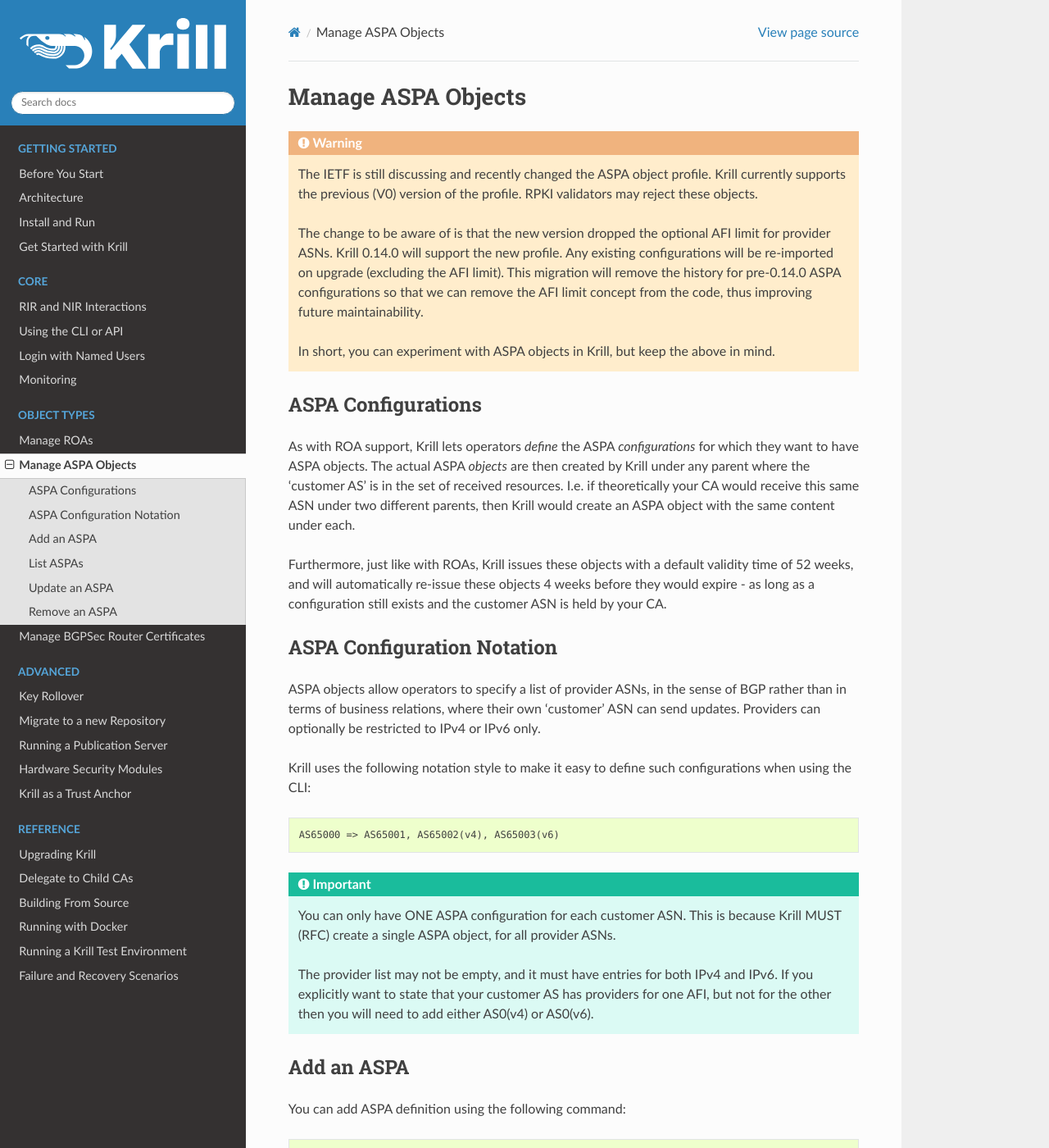
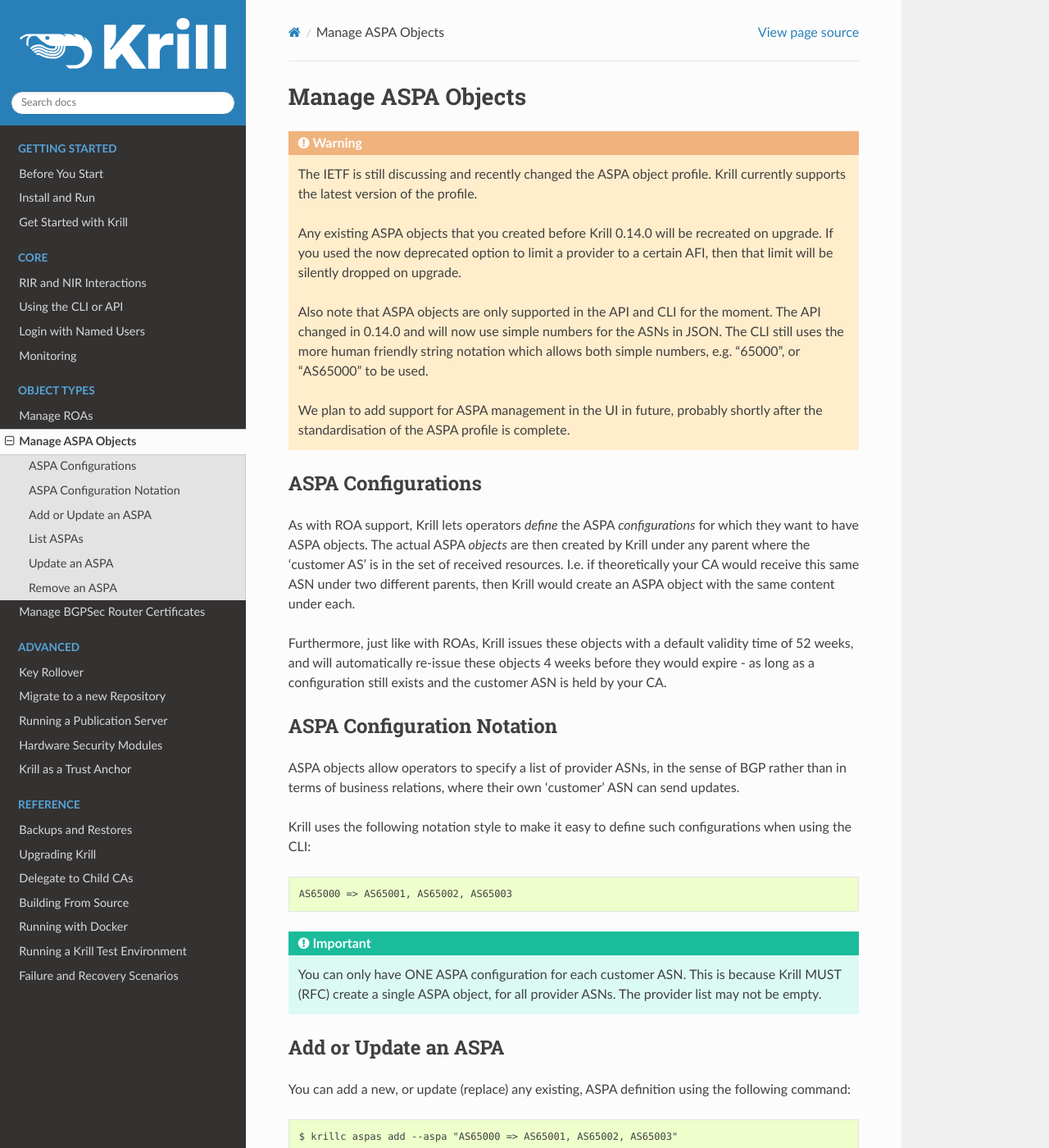
Before and after one commit to NLnetLabs/krill-manual, a Sphinx documentation site: the page built from source/manage-aspas.rst, in a window 1280 px wide and 1400 px high. Shown: the whole window at 82% size. Built offline with Sphinx 7.4.7 and the Read the Docs theme 2.0.0, drawn with Linux system fonts in a browser that asks for light colours; the version number could not be read and is left out; some of the changed text lies outside the part shown.

Commit message:
Update ASPA documentation for 0.14.0 (#26)
* Update ASPA documentation for 0.14.0
* Add rtd theme to requirements
* Remove architecture page, move cluster warning to install.
* Add information on backup/restore
* Update upgrade text and version change info.

```diff
--- a/source/index.rst
+++ b/source/index.rst
@@ -68,7 +68,6 @@
    :name: toc-getting-started
 
    before-you-start
-   architecture
    install-and-run
    get-started
 
--- a/source/manage-aspas.rst
+++ b/source/manage-aspas.rst
@@ -4,20 +4,23 @@
 ===================
 
 .. Warning:: The IETF is still discussing and recently changed the ASPA
-             object profile. Krill currently supports the previous (V0)
-             version of the profile. RPKI validators may reject these
-             objects.
+             object profile. Krill currently supports the latest version
+             of the profile.
 
-             The change to be aware of is that the new version dropped
-             the optional AFI limit for provider ASNs. Krill 0.14.0 will
-             support the new profile. Any existing configurations will be
-             re-imported on upgrade (excluding the AFI limit). This
-             migration will remove the history for pre-0.14.0 ASPA
-             configurations so that we can remove the AFI limit concept
-             from the code, thus improving future maintainability.
+             Any existing ASPA objects that you created before Krill
+             0.14.0 will be recreated on upgrade. If you used the now
+             deprecated option to limit a provider to a certain AFI,
+             then that limit will be silently dropped on upgrade.
 
-             In short, you can experiment with ASPA objects in Krill, but
-             keep the above in mind.
+             Also note that ASPA objects are only supported in the API
+             and CLI for the moment. The API changed in 0.14.0 and will
+             now use simple numbers for the ASNs in JSON. The CLI still
+             uses the more human friendly string notation which allows
+             both simple numbers, e.g. "65000", or "AS65000" to be used.
+
+             We plan to add support for ASPA management in the UI in
+             future, probably shortly after the standardisation of the
+             ASPA profile is complete.
 
 ASPA Configurations
 -------------------
@@ -39,33 +42,28 @@
 
 ASPA objects allow operators to specify a list of provider ASNs, in the sense
 of BGP rather than in terms of business relations, where their own 'customer'
-ASN can send updates. Providers can optionally be restricted to IPv4 or IPv6
-only.
+ASN can send updates.
 
 Krill uses the following notation style to make it easy to define such
 configurations when using the CLI:
 
 .. code-block:: text
 
-   AS65000 => AS65001, AS65002(v4), AS65003(v6)
+   AS65000 => AS65001, AS65002, AS65003
 
 .. Important:: You can only have ONE ASPA configuration for each customer ASN.
               This is because Krill MUST (RFC) create a single ASPA object, for
-              all provider ASNs.
+              all provider ASNs. The provider list may not be empty.
 
-              The provider list may not be empty, and it must have entries
-              for both IPv4 and IPv6. If you explicitly want to state that
-              your customer AS has providers for one AFI, but not for the
-              other then you will need to add either AS0(v4) or AS0(v6).
+Add or Update an ASPA
+---------------------
 
-Add an ASPA
------------
-
-You can add ASPA definition using the following command:
+You can add a new, or update (replace) any existing, ASPA definition using
+the following command:
 
 .. code-block:: text
 
-  $ krillc aspas add --aspa "AS65000 => AS65001, AS65002(v4), AS65003(v6)"
+  $ krillc aspas add --aspa "AS65000 => AS65001, AS65002, AS65003"
 
 This uses the following API call:
 
@@ -79,16 +77,21 @@
   {
     "add_or_replace": [
       {
-        "customer": "AS65000",
+        "customer": 65000,
         "providers": [
-          "AS65001",
-          "AS65002(v4)",
-          "AS65003(v6)"
+          65000,
+          65002,
+          65003
         ]
       }
     ],
     "remove": []
   }
+
+
+.. Note:: The CLI only allows the addition of one ASPA configuration at
+        a time. But the API allows multiple additions or updates and/or
+        removals to be sent in a single call.
 
 
 List ASPAs
@@ -99,7 +102,7 @@
 .. code-block:: text
 
   $ krillc aspas list
-  AS65000 => AS65001, AS65002(v4), AS65003(v6)
+  AS65000 => AS65001, AS65002, AS65003
 
 
 API:
@@ -118,11 +121,11 @@
   $ krillc aspas list --format json
   [
     {
-      "customer": "AS65000",
+      "customer": 65000,
       "providers": [
-        "AS65001",
-        "AS65002(v4)",
-        "AS65003(v6)"
+        65001,
+        65002,
+        65003
       ]
     }
   ]
@@ -194,6 +197,6 @@
   {
     "add_or_replace": [],
     "remove": [
-      "AS65000"
+      65000
     ]
   }
--- a/source/requirements.txt
+++ b/source/requirements.txt
@@ -3,4 +3,5 @@
 sphinx-tabs==3.2.0
 sphinx-copybutton==0.4.0
 sphinx-notfound-page
+sphinx_rtd_theme
 toml
```
Also changed, not shown: other parts of source/index.rst (+1 -0 lines), other parts of source/manage-aspas.rst (+2 -2 lines), source/architecture.rst (deleted, +0 -303 lines), source/backup.rst (added, +46 -0 lines), source/install-and-run.rst (+19 -6 lines), source/upgrade.rst (+30 -7 lines).
